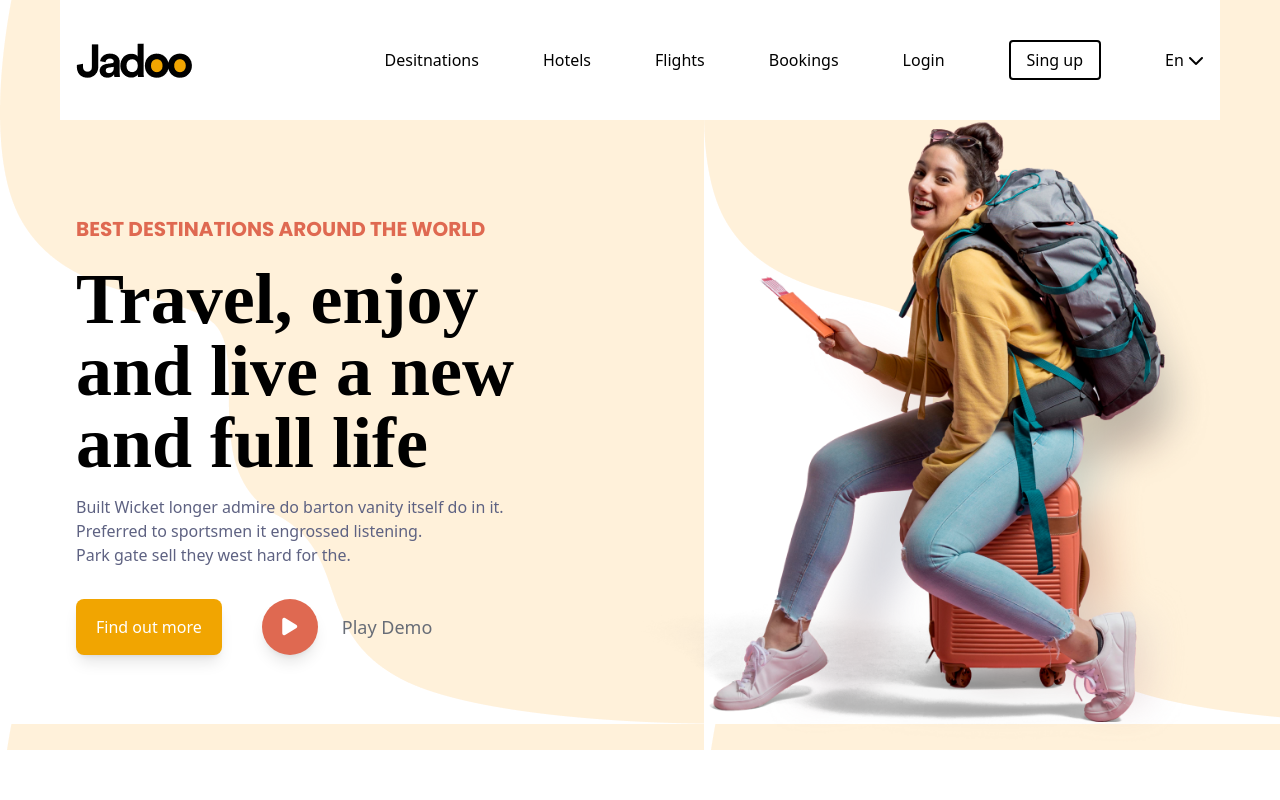
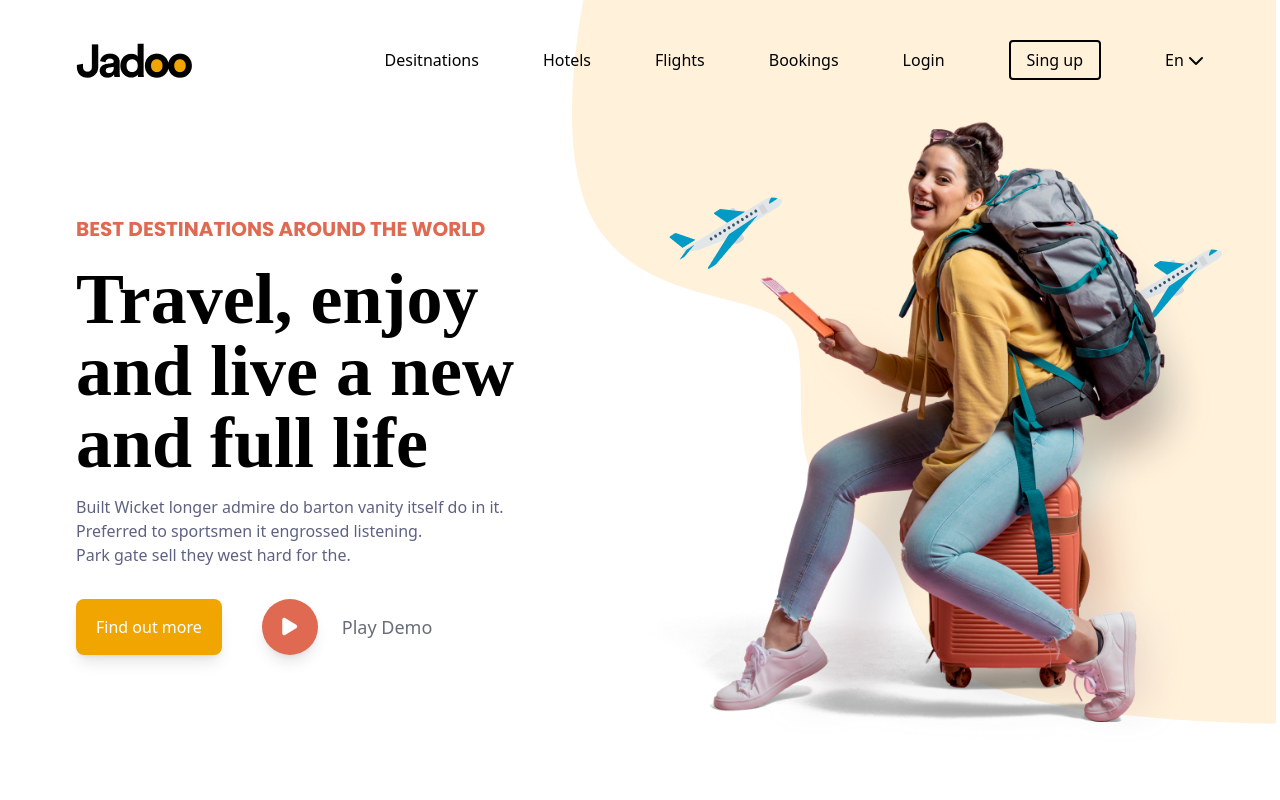
Before and after one commit to shajalal07s/figma-06, a website: page src/index.html in a window 1280 px wide. Shown: the top 800 px of the page. Drawn offline with nearby package versions, Linux system fonts and the light colour scheme; files that its build step writes are made by us from their sources; files whose address does not match are found by name; a web font is replaced by a local one.

Commit message:
index.html file customize

```diff
--- a/src/index.html
+++ b/src/index.html
@@ -8,9 +8,8 @@
     <link rel="stylesheet" href="https://cdnjs.cloudflare.com/ajax/libs/font-awesome/6.6.0/css/all.min.css" integrity="sha512-Kc323vGBEqzTmouAECnVceyQqyqdsSiqLQISBL29aUW4U/M7pSPA/gEUZQqv1cwx4OnYxTxve5UMg5GT6L4JJg==" crossorigin="anonymous" referrerpolicy="no-referrer" />
 </head>
 <body>
-    <section class="bg-hero-pattern w-auto h-auto">
-        <!-- Hero Section -->
-        <header class="relative lg:w-primary md:w-auto mx-auto py-10 bg-white">
+    <!-- Heading Section -->
+    <header class="relative z-0 lg:w-primary md:w-auto mx-auto py-10">
         <nav class="flex justify-between lg:justify-between md:justify-between items-center mx-auto px-4">
             <div class="logo flex justify-center items-center">
                 <img src="../Figma-06-Img/Logo.png" class="" alt="">
@@ -53,10 +52,11 @@
         });
     </script>
 
+    <!-- Hero Section -->
 
-         <!-- Hero Section -->
-        <section class="lg:w-primary md:w-auto mx-auto">
-            <div class="hero-section flex flex-col gap-10 lg:gap-0 md:gap-0 lg:flex-row md:flex-row lg:justify-between md:justify-evenly items-center">
+    <section class="relative z-10 lg:w-primary md:w-auto mx-auto">
+        <div class="hero-section flex flex-col gap-10 lg:gap-0 md:gap-0 lg:flex-row md:flex-row
+          lg:justify-between md:justify-evenly items-center">
          <!-- Hero Image -->
           <div class="hero-img">
             <img src="../Figma-06-Img/hero-img-1.png" class="block lg:hidden md:hidden" alt="">
@@ -84,32 +84,29 @@
                </div>
             </div>
             <!-- Hero Image -->
+
+            <div class="plan-img">
+                <img src="../Figma-06-Img/plane-hero.png" class="absolute top-7 ml-14" alt="">
+            </div>
+
+            <div class="plan-img">
+                <img src="../Figma-06-Img/plane-hero.png" class="absolute top-20 -right-8 -z-20" alt="">
+            </div>
+
             <div class="hero-img">
               <img src="../Figma-06-Img/hero-img-1.png" class="hidden md:block lg:block" alt="">
             </div>
         </div>
    </section>
 
-    </section>
-    <!-- Header Section -->
+    <!-- Background Image -->
 
-
-
-
-
-
-    <!-- Background Image -->
-    <!-- <img src="../Figma-06-Img/Hero and Hero Img-1.png"
-    class="absolute top-0 right-0 inset-0  opacity-50" alt=""> -->
-
-
-    <!-- Hero Section -->
-
-
+    <img src="../Figma-06-Img/Hero and Hero Img-1.png"
+    class="absolute top-0 right-1 -z-20" alt="">
 
     <!-- Service Section -->
 
-    <section class="relative lg:w-primary md:w-auto lg:p-0 md:p-5 mx-auto py-20 lg:py-32 font-sans">
+    <section class="relative lg:w-primary md:w-auto lg:p-0 md:p-5 mx-auto py-20 md:py-32 lg:py-32 font-sans">
         <img src="../Figma-06-Img/service-img-right.png" class="hidden lg:block md:block absolute -right-10" alt="">
         <div class="titel flex flex-col justify-center items-center">
             <p class="text-lg font-Poppins">CATEGORY</p>
```
Lines whose indentation alone changed are shown as unchanged.
